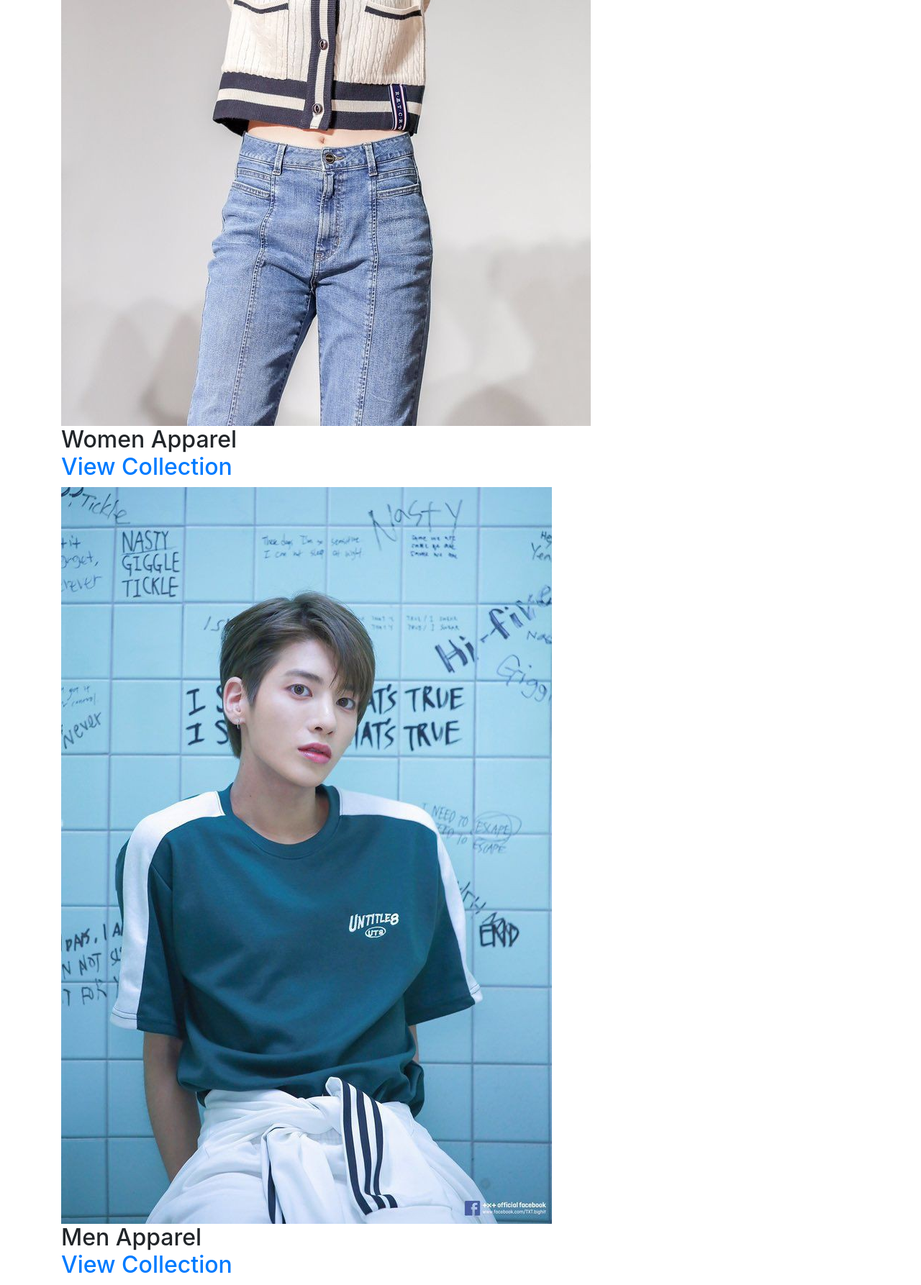
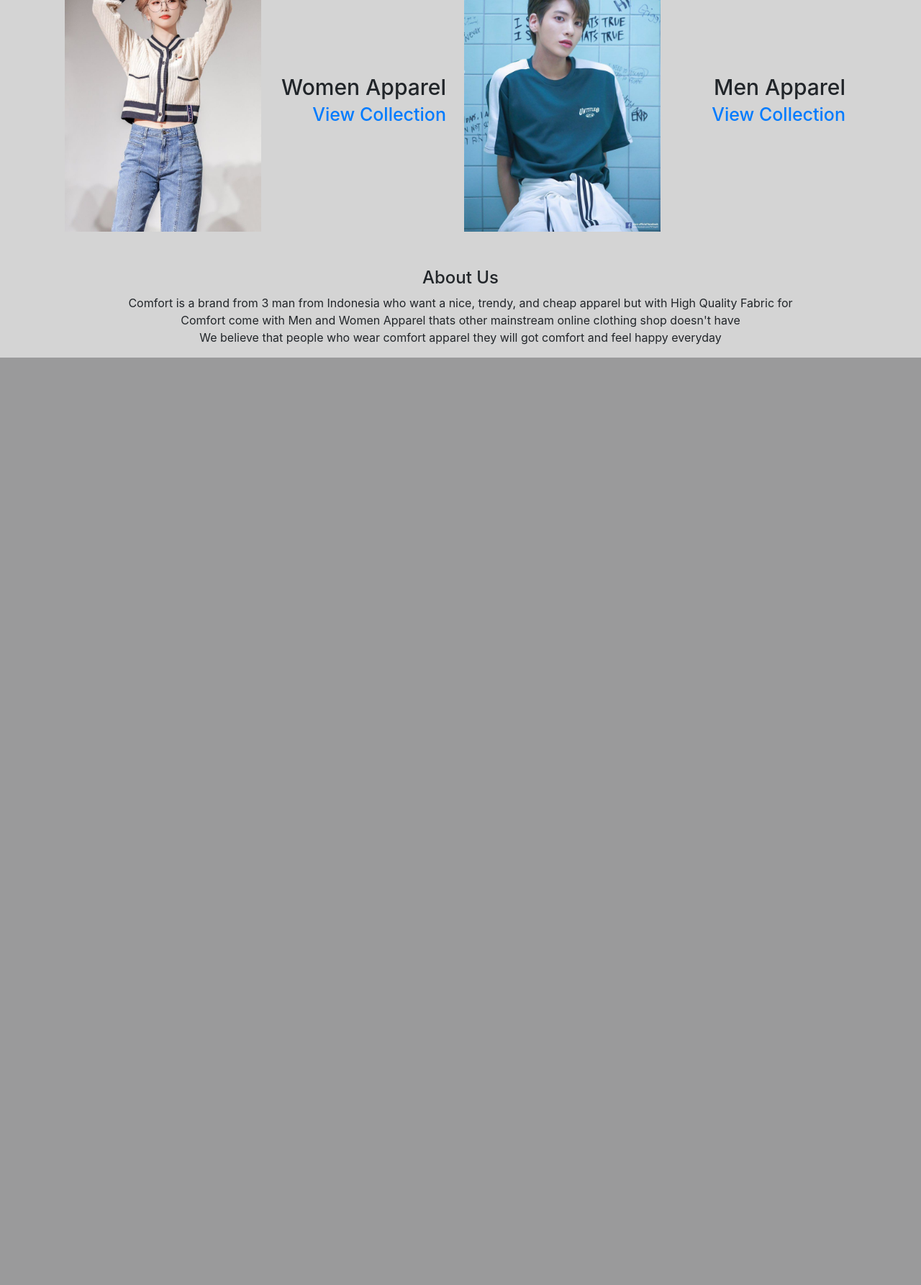
Before and after one commit to muhammad-fahmi/Comfort, a PHP site: page / in a window 1280 px wide. Shown: the part 953-2739 px from the top of the page at 72% size. After the commit the page ends 1450 px from the top, so only its background shows below. Run offline with PHP 8.4, Linux system fonts and the light colour scheme; some libraries are stand-ins or nearby versions.

Commit message:
Update style.css

```diff
--- a/style.css
+++ b/style.css
@@ -1,79 +1,177 @@
-@import url('https://fonts.googleapis.com/css2?family=Roboto&display=swap');
-
-*{
-    padding: 0;
-    margin: 0;
+@font-face {
+  font-family: "coba";
+  src: url("font/Overlock-BoldItalic.ttf");
 }
 
-.block {
-    width: 100%;
-    height: 100%;
-}
-html {
-    scroll-behavior: smooth;
+* {
+  margin: 0;
+  padding: 0;
 }
 
-div.contain{
-    padding: 4em 1em;
+/*preloader*/
+/*
+#preloader {
+  position: fixed;
+  top: 0;
+  left: 0;
+  right: 0;
+  bottom: 0;
+  z-index: 9999;
+  overflow: hidden;
+  background: #fff;
 }
 
-.car {
-    top: 116px;
+#preloader:before {
+  content: "";
+  position: fixed;
+  top: calc(50% - 30px);
+  left: calc(50% - 30px);
+  border: 6px solid #0880e8;
+  border-top-color: #bfe0fd;
+  border-radius: 50%;
+  width: 60px;
+  height: 60px;
+  -webkit-animation: animate-preloader 1s linear infinite;
+  animation: animate-preloader 1s linear infinite;
 }
 
-nav>div>ul>li>a {
-    font-family: 'Roboto', sans-serif;
+@-webkit-keyframes animate-preloader {
+  0% {
+    transform: rotate(0deg);
+  }
+  100% {
+    transform: rotate(360deg);
+  }
 }
 
-nav>div>ul>li>a.register {
-    margin-left: 650px;
+@keyframes animate-preloader {
+  0% {
+    transform: rotate(0deg);
+  }
+  100% {
+    transform: rotate(360deg);
+  }
+}
+*/
+/*body*/
+
+body {
+  background-color: #d4d4d4;
+  min-height: 100%;
 }
 
-.tales {
+
+section {
+  position: relative;
   width: 100%;
-    max-height: 100%;
-    height: 100%;
+  height: 100vh;
+  overflow: hidden;
+  display: flex;
 }
 
-.clear{
-    clear: both;
+section:before {
+  content:'';
+  position: absolute;
+  bottom: 0;
+  width: 100%;
+  height: 200px;
+  background: linear-gradient(to top, #d4d4d4, transparent);
+  z-index: 100000;
+}
+section:after {
+  content:'';
+  position: absolute;
+  top: 0;
+  left: 0;
+  width: 100%;
+  height:100%;
+  background:#fdeff1, transparent;
+  z-index: 0;
+  mix-blend-mode: color;
+}
+section img {
+  position: absolute;
+  top: 1rem;
+  left: 0;
+  width: 100%;
+  height: 110% ;
+  object-fit: cover;
+  pointer-events: none;
 }
 
-#artboard1 {
-	padding-bottom: 500px;
-	padding-right: 25px;
+#text {
+  position: relative;
+  text-align: center;
+  padding-left: 5rem;
+  padding-top: 10rem;
+  color: #000000;
+  font-size: 5em;
+  z-index: 1;
 }
 
-h3 {
-	text-align: left;
-	color: black;
+#org {
+  z-index: 1;
+}
+
+/*Collection*/
+
+.container{
+  display: flex;
+  row-gap: 1.5rem;
+
+}
+
+.container-box {
+  margin-left: 5px;
+  margin-right: 5px;
+  width: 100%;
+}
+
+.img-container {
+  padding-top: 10px;
+  position: relative;
+  float: left;
+  width: 50%;
+  height: 50%;
+}
+
+.title {
+  font-size: 30px;
+  text-align: right;
+  padding-top: 200px;
+  padding-right: 15px;
+
+}
+
+.subtitle {
+  font-size: 25px;
 }
 
 
 
-/*Collection*/
 
+/*
 .collection-container {
-    row-gap: 10rem;
+  margin: 0;
+  row-gap: 2rem;
+  width: 100%;
 }
 
 .collection-box {
   display: flex;
   justify-content: space-between;
-    width: 100%;
   align-items: center;
-    padding: 100px 1.5rem;
+  padding: 0 1.5srem;
   background-color: grey;
-    transition: 2s;
+  transition: .3s;
 }
 
 .collection-box:hover {
-    transform: translateY(-.5rem);
+  transform: translateX(-.5rem);
 }
 
 .collection-img {
-    width: 10px;
-    height: 50px;
+  width: 100px;
 }
 
 .collection-title{
@@ -93,17 +191,66 @@ h3 {
   font-size: var(--small-font-size);
   color: whitesmoke;
 }
+*/
+/*
+.collection-container {
+  margin: 0;
+  width: 100%;
+}
+
+.collection-box {
+  display: flex;
+  justify-content: space-between;
+  width: 100%;
+  height: 500px;
+  align-items: center;
+  padding:5rem 0rem 35rem 0rem;
+  background-color: grey;
+  transition: 2s;
+}
+
+.collection-box:hover {
+  transform: translateX(-.5rem);
+}
+
+.col-1 {
+  position: relative;
+}
+
+.col-2 {
+  position: relative;
+}
+
+.collection-img {
+  width: 100%;
+  height: 100vh;
+}
+
+.collection-title{
+  font-size: 25px;
+  align-items: center;
+}
+
+.collection-subtitle {
+  font size: var(--h2-font-size);
+  color: var(--dark-color-light);
+}
+
+.collection-view {
+  font-size: var(--small-font-size);
+  color: whitesmoke;
+}
 
 .collection-view:hover {
   text-decoration: underline;
 }
-
+*/
 /* about us  */
 
 div.contain>.about{
   width: 100%;
   text-align: center;
-    margin-top: 20px;
+  padding-top: 50px;
   animation-delay: .8s;
   animation: text 5s 1;
 }
```
Lines whose indentation alone changed are shown as unchanged.
